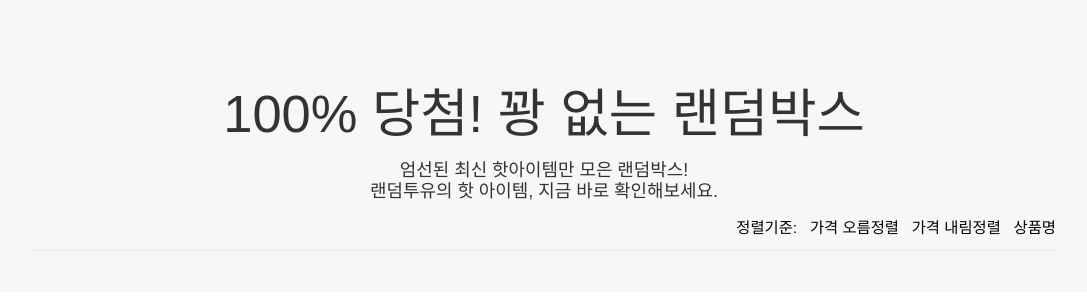
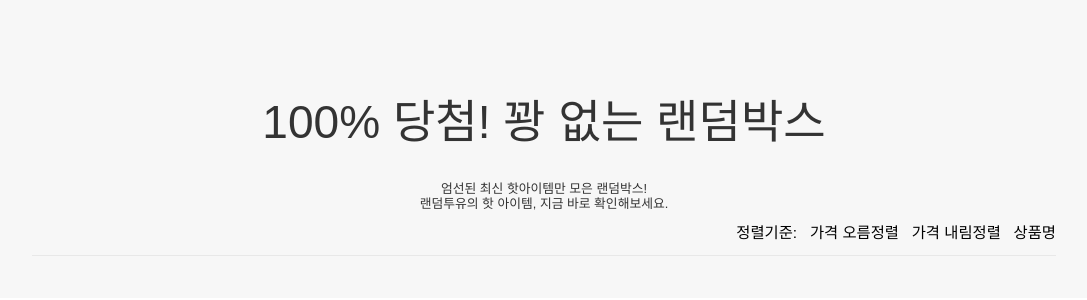
Before and after one commit to Ian8829/rt, a React (Create React App) app in the folder product/: page / in a window 1280 px wide. Shown: the top 300 px of the page, without its empty margins (96-1183 px from the left). Built offline with nearby package versions, Linux system fonts and the light colour scheme; no server answers.

Commit message:
Modified Styling....

```diff
--- a/product/src/App.css
+++ b/product/src/App.css
@@ -23,11 +23,11 @@
   #product-list .header {
     color: #333; }
   #product-list .headerTitle {
-    font-size: 3.5vw;
-    padding-top: 6.6vw;
-    margin-bottom: 1.2vw; }
+    font-size: 4vw;
+    padding-top: 7.5vw;
+    margin-bottom: 2.6vw; }
   #product-list .headerContent {
-    font-size: 2.3vw; }
+    font-size: 2vw; }
   #product-list .itemSorting {
     display: flex; }
   #product-list .itemIndex {
@@ -77,9 +77,9 @@
       #product-list .itemSet > p {
         font-size: 2.1vw; }
       #product-list .headerTitle {
-        font-size: 3.7vw; }
+        font-size: 3.2vw; }
       #product-list .headerContent {
-        font-size: 2.1vw; } }
+        font-size: 1.6vw; } }
   @media screen and (max-width: 1023px) and (min-width: 768px) {
     #product-list {
       /* Item Index */
@@ -96,9 +96,9 @@
       #product-list .itemSet > p {
         font-size: 1.5vw; }
       #product-list .headerTitle {
-        font-size: 3.9vw; }
+        font-size: 3.4vw; }
       #product-list .headerContent {
-        font-size: 1.7vw; } }
+        font-size: 1.2vw; } }
   @media screen and (max-width: 1366px) and (min-width: 1024px) {
     #product-list {
       /* Item Index */
@@ -115,9 +115,9 @@
       #product-list .itemSet > p {
         font-size: 1.2vw; }
       #product-list .headerTitle {
-        font-size: 4.1vw; }
+        font-size: 3.6vw; }
       #product-list .headerContent {
-        font-size: 1.4vw; } }
+        font-size: 1vw; } }
   @media screen and (min-width: 1367px) {
     #product-list {
       /* Item Index */
@@ -134,8 +134,8 @@
       #product-list .itemSet > p {
         font-size: 1.1vw; }
       #product-list .headerTitle {
-        font-size: 3.5vw; }
+        font-size: 3vw; }
       #product-list .headerContent {
-        font-size: 1.2vw; } }
+        font-size: 1vw; } }
 
 /*# sourceMappingURL=App.css.map */
--- a/product/src/App.scss
+++ b/product/src/App.scss
@@ -33,13 +33,13 @@
   }
 
   .headerTitle {
-    font-size: 3.5vw;
-    padding-top: 6.6vw;
-    margin-bottom: 1.2vw;
+    font-size: 4vw;
+    padding-top: 7.5vw;
+    margin-bottom: 2.6vw;
   }
 
   .headerContent {
-    font-size: 2.3vw;
+    font-size: 2vw;
   }
 
   /* ItemMenu */
@@ -123,11 +123,11 @@
 
     /* itemHeader */
     .headerTitle {
-      font-size: 3.7vw;
+      font-size: 3.2vw;
     }
 
     .headerContent {
-      font-size: 2.1vw;
+      font-size: 1.6vw;
     }
   }
 
@@ -154,11 +154,11 @@
 
     /* itemHeader */
     .headerTitle {
-      font-size: 3.9vw;
+      font-size: 3.4vw;
     }
 
     .headerContent {
-      font-size: 1.7vw;
+      font-size: 1.2vw;
     }
   }
 
@@ -185,11 +185,11 @@
 
     /* itemHeader */
     .headerTitle {
-      font-size: 4.1vw;
+      font-size: 3.6vw;
     }
 
     .headerContent {
-      font-size: 1.4vw;
+      font-size: 1vw;
     }
   }
 
@@ -216,11 +216,11 @@
 
     /* itemHeader */
     .headerTitle {
-      font-size: 3.5vw;
+      font-size: 3vw;
     }
 
     .headerContent {
-      font-size: 1.2vw;
+      font-size: 1vw;
     }
   }
 }
```
Also changed, not shown: 1 other file (tests, documents, lock files or other folders).
